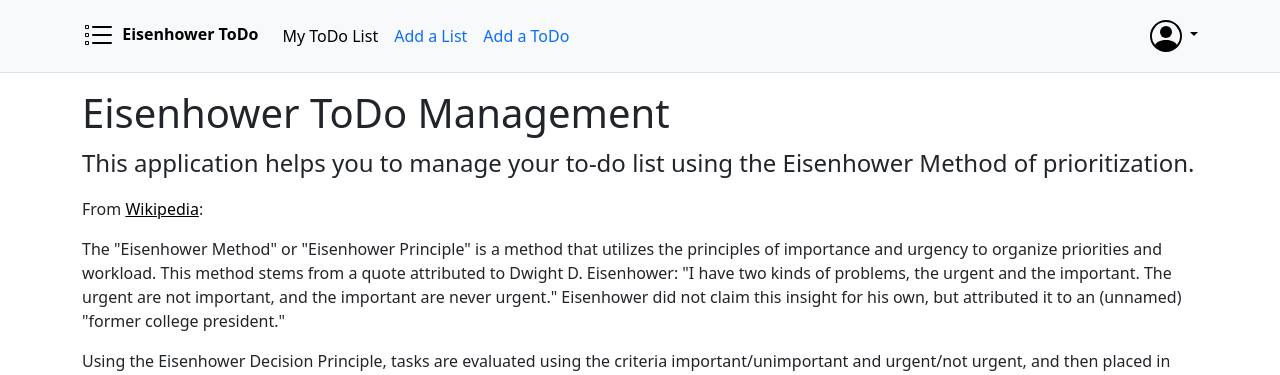
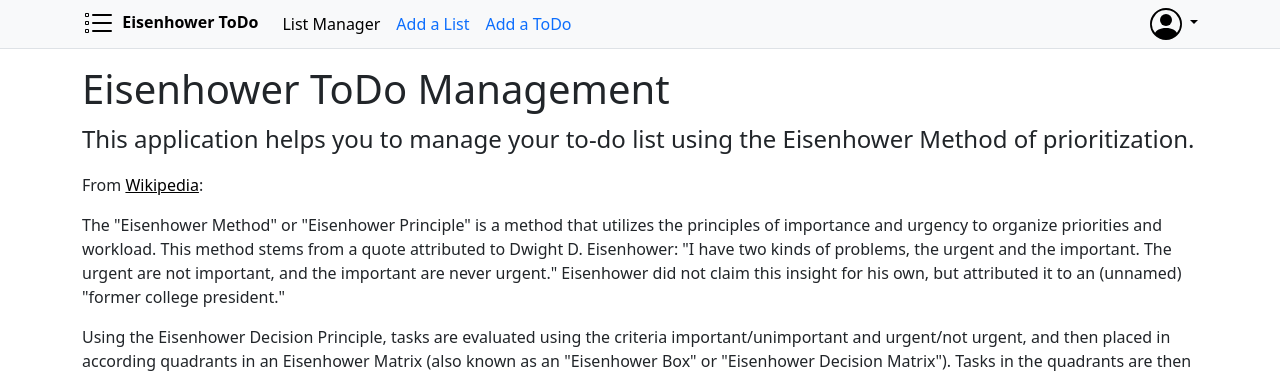
Before and after one commit to jaerrib/todo-list, a Django app: page / in a window 1280 px wide. Shown: the top 375 px of the page. Run offline with Django 5.2, Linux system fonts and the light colour scheme; the visitor is signed in with stand-in values (Sample User, id 1); parts of the project's set-up code (start-up, migrations or seed data) failed here and were passed over.

Commit message:
Decrease header padding, remove footer links

```diff
--- a/templates/base.html
+++ b/templates/base.html
@@ -13,7 +13,7 @@
 </head>
 <body>
 
-<header class="py-3 mb-3 border-bottom bg-body-tertiary sticky-top">
+<header class="py-1 mb-3 border-bottom bg-body-tertiary sticky-top">
     <div class="container">
         <div class="d-flex flex-wrap align-items-center justify-content-center justify-content-lg-start">
         <a href="{% url 'home' %}" class="nav-link link-body-emphasis">
@@ -27,7 +27,7 @@
         </a>
         <ul class="nav col-12 col-lg-auto me-lg-auto mb-2 justify-content-center mb-md-0">
         {% if user.is_authenticated %}
-            <li><a href="{% url 'todo_list' %}" class="nav-link px-2 link-body-emphasis">My ToDo List</a></li>
+            <li><a href="{% url 'todo_list' %}" class="nav-link px-2 link-body-emphasis">List Manager</a></li>
             <li><a href="{% url 'todo_list_new' %}" class="nav-link px-2 link-body-primary">Add a List</a></li>
             <li><a href="{% url 'todo_new' %}" class="nav-link px-2 link-body-primary">Add a ToDo</a>
         </ul>
@@ -79,8 +79,9 @@
             </a>
             <ul class="nav col-md-4 justify-content-end">
                 {% if user.is_authenticated %}
-                <li class="nav-item"><a href="{% url 'todo_list' %}" class="nav-link px-2 text-body-secondary">My ToDo List</a></li>
-                <li class="nav-item"><a href="{% url 'todo_new' %}" class="nav-link px-2 text-body-secondary">Add a ToDo</a></li>
+<!--                <li class="nav-item"><a href="{% url 'todo_list' %}" class="nav-link px-2 text-body-secondary">List Manager</a></li>-->
+<!--                <li class="nav-item"><a href="{% url 'todo_list_new' %}" class="nav-link px-2 text-body-secondary">New List</a></li>-->
+<!--                <li class="nav-item"><a href="{% url 'todo_new' %}" class="nav-link px-2 text-body-secondary">Add a ToDo</a></li>-->
                 {% endif %}
             <li class="nav-item"><a href="https://codeberg.org/jaerrib/todo-list" class="nav-link px-2 text-body-secondary" target="_blank">View the Source Code</a></li>
             </ul>
```
